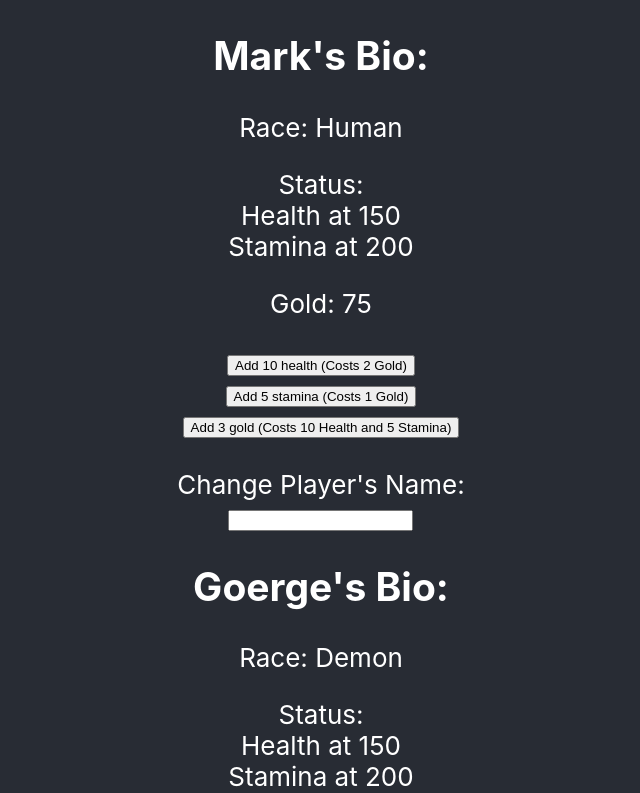
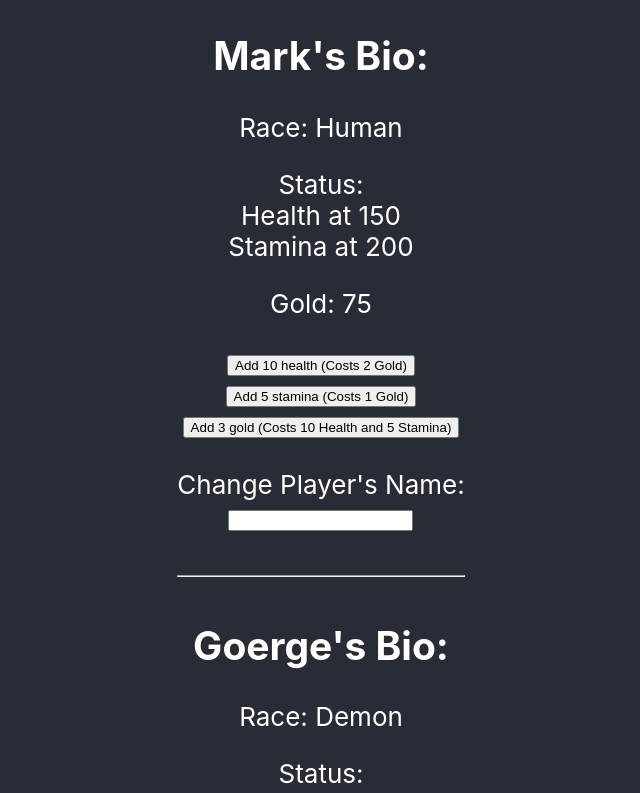
Before and after one commit to epfrndz/react-hooks-exploration, a React (Create React App) app: page / in a window 1280 px wide. Shown: the top 793 px of the page, without its empty margins (319-959 px from the left). Built offline with nearby package versions, Linux system fonts and the light colour scheme.

Commit message:
Styling enhancements

```diff
--- a/src/components/Character.js
+++ b/src/components/Character.js
@@ -57,6 +57,8 @@ const Character = (props) => {
             />
 
             <br />
+            <br />
+            <hr />
         </div>
     )
 }
```
